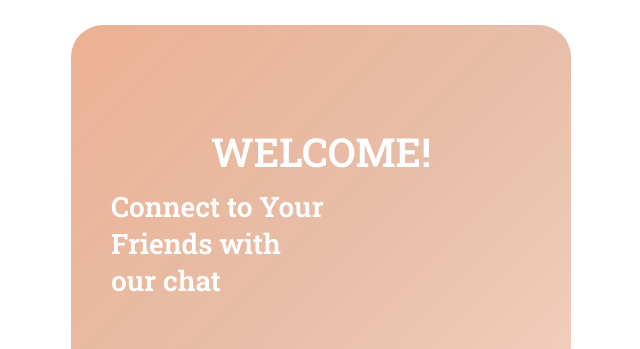
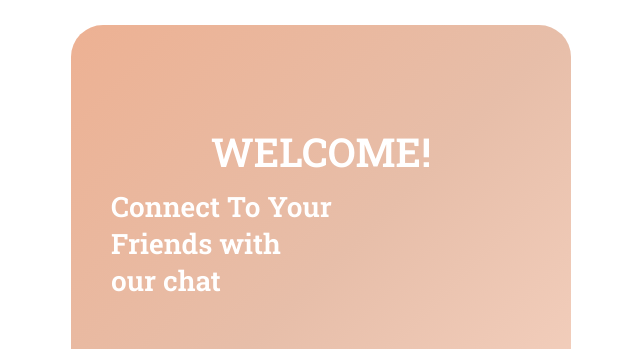
Before and after one commit to EmanElsayed0/chat-app, a website: page index.html in a window 1280 px wide. Shown: the top 349 px of the page, 319-959 px from the left. Drawn offline with nearby package versions, Linux system fonts and the light colour scheme; no server answers.

Commit message:
index file

```diff
--- a/index.html
+++ b/index.html
@@ -156,7 +156,7 @@
         <div id="con">
             <h1>
                 WELCOME! <br>
-                <div class="text1">Connect to Your <br> Friends with <br>our chat </div>
+                <div class="text1">Connect To Your <br> Friends with <br>our chat </div>
 
             </h1>
 
```
